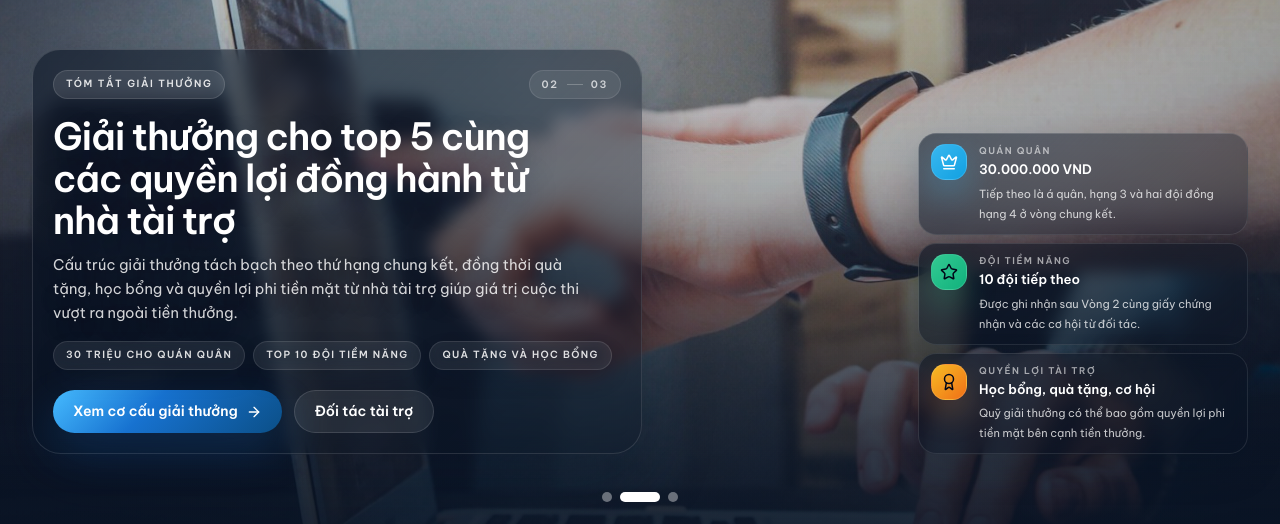
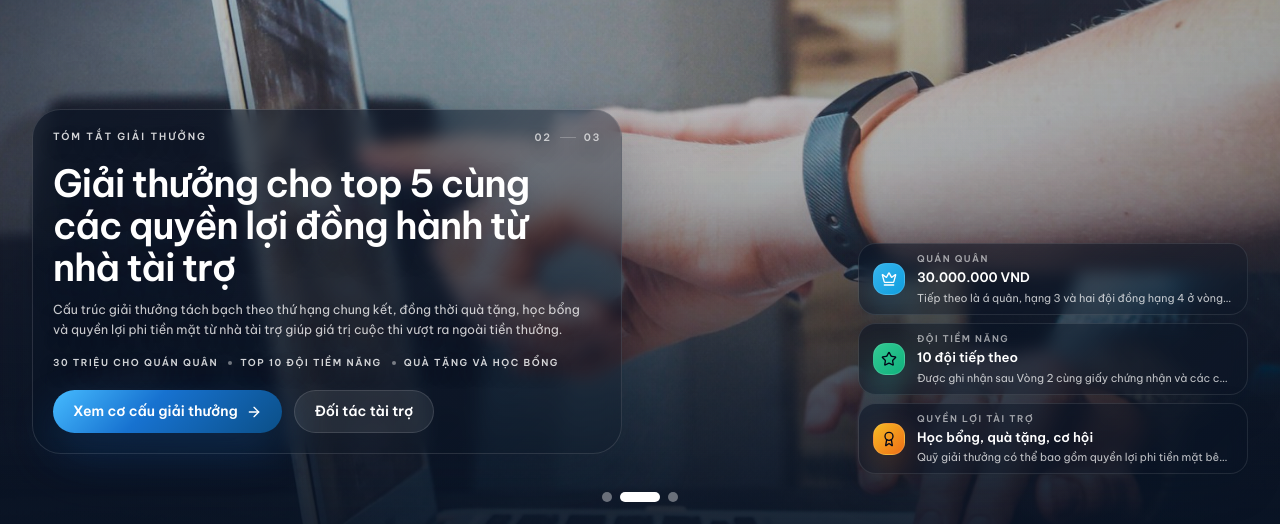
Before and after one commit to tamphan2911/attacker_2026, a Next.js app: page / in a window 1280 px wide. Shown: the part 217-741 px from the top of the page. Built offline with nearby package versions, Linux system fonts and the light colour scheme; no server answers.

Commit message:
Simplify homepage hero overlay details

```diff
--- a/src/components/home-page.tsx
+++ b/src/components/home-page.tsx
@@ -198,13 +198,13 @@ export function HomePage() {
           <div className="absolute inset-0 bg-[radial-gradient(circle_at_50%_12%,rgba(255,255,255,0.12),transparent_24%),linear-gradient(90deg,rgba(7,18,35,0.18)_0%,rgba(7,18,35,0.04)_38%,rgba(7,18,35,0.05)_62%,rgba(7,18,35,0.18)_100%),linear-gradient(180deg,rgba(7,18,35,0.02)_0%,rgba(7,18,35,0.12)_46%,rgba(7,18,35,0.72)_100%)]" />
 
           <div className="relative z-10 mx-auto flex min-h-[560px] max-w-7xl items-end px-4 pb-16 pt-24 text-white md:min-h-[620px] md:px-8 md:pb-20 md:pt-28">
-            <div className="grid w-full gap-4 lg:grid-cols-[minmax(0,610px)_minmax(0,330px)] lg:items-end lg:justify-between">
+            <div className="grid w-full gap-4 lg:grid-cols-[minmax(0,590px)_390px] lg:items-end lg:justify-between">
               <div className="max-w-[610px] rounded-[1.8rem] border border-white/12 bg-[linear-gradient(135deg,rgba(7,18,35,0.58),rgba(7,18,35,0.30))] px-4 py-4 shadow-[0_24px_70px_rgba(7,18,35,0.28)] backdrop-blur-sm md:px-5 md:py-5">
                 <div className="flex flex-wrap items-center justify-between gap-3">
-                  <span className="inline-flex items-center rounded-full border border-white/12 bg-[rgba(255,255,255,0.10)] px-3 py-1.5 text-[0.62rem] font-semibold uppercase tracking-[0.16em] text-white/86">
+                  <span className="inline-flex items-center text-[0.62rem] font-semibold uppercase tracking-[0.2em] text-white/82 [text-shadow:0_8px_18px_rgba(7,18,35,0.34)]">
                     {pickText(locale, currentHeroSlide.eyebrow)}
                   </span>
-                  <div className="inline-flex items-center gap-2 rounded-full border border-white/10 bg-[rgba(255,255,255,0.08)] px-3 py-1.5 text-[0.64rem] font-semibold uppercase tracking-[0.16em] text-white/72">
+                  <div className="inline-flex items-center gap-2 text-[0.64rem] font-semibold uppercase tracking-[0.16em] text-white/68 [text-shadow:0_8px_18px_rgba(7,18,35,0.34)]">
                     <span>{String(activeSlide + 1).padStart(2, "0")}</span>
                     <span className="h-px w-4 bg-white/24" />
                     <span>{String(heroDeck.length).padStart(2, "0")}</span>
@@ -214,18 +214,19 @@ export function HomePage() {
                 <h1 className="theme-heading mt-4 max-w-[34rem] text-[1.65rem] font-semibold leading-[1.15] text-white [text-shadow:0_12px_28px_rgba(7,18,35,0.38)] md:text-[2.35rem] md:leading-[1.12]">
                   {pickText(locale, currentHeroSlide.title)}
                 </h1>
-                <p className="mt-3 max-w-[33rem] text-[0.86rem] leading-6 text-white/82 [text-shadow:0_10px_24px_rgba(7,18,35,0.30)] md:text-[0.92rem]">
+                <p className="mt-3 max-w-[33rem] text-[0.74rem] leading-5 text-white/78 [text-shadow:0_10px_24px_rgba(7,18,35,0.30)] md:text-[0.78rem]">
                   {pickText(locale, currentHeroSlide.description)}
                 </p>
 
-                <div className="mt-4 flex flex-wrap gap-2">
-                  {currentHeroSlide.highlights.map((item) => (
-                    <div
+                <div className="mt-4 flex flex-wrap items-center gap-x-2.5 gap-y-1.5">
+                  {currentHeroSlide.highlights.map((item, index) => (
+                    <span
                       key={item.en}
-                      className="rounded-full border border-white/10 bg-[rgba(255,255,255,0.08)] px-3 py-1.5 text-[0.62rem] font-semibold uppercase tracking-[0.14em] text-white/86 shadow-[0_10px_22px_rgba(7,18,35,0.10)] backdrop-blur-sm"
+                      className="inline-flex items-center gap-2 text-[0.6rem] font-semibold uppercase tracking-[0.16em] text-white/82 [text-shadow:0_8px_18px_rgba(7,18,35,0.34)]"
                     >
+                      {index > 0 ? <span className="h-1 w-1 rounded-full bg-white/42" /> : null}
                       {pickText(locale, item)}
-                    </div>
+                    </span>
                   ))}
                 </div>
 
@@ -246,29 +247,29 @@ export function HomePage() {
                 </div>
               </div>
 
-              <div className="grid gap-2 sm:grid-cols-3 lg:grid-cols-1 lg:self-end">
+              <div className="grid gap-2 sm:grid-cols-3 lg:w-[390px] lg:grid-cols-1 lg:self-end lg:justify-self-end lg:translate-y-5">
                 {currentHeroSlide.cards.map((item, index) => {
                   const Icon = heroCardIcons[activeSlide % heroCardIcons.length]?.[index] ?? Sparkles;
 
                   return (
                     <div
                       key={item.label.en}
-                      className="rounded-[1.15rem] border border-white/10 bg-[linear-gradient(135deg,rgba(7,18,35,0.54),rgba(7,18,35,0.28))] px-3 py-2.5 shadow-[0_16px_36px_rgba(7,18,35,0.20)] backdrop-blur-sm"
+                      className="rounded-[1.1rem] border border-white/10 bg-[linear-gradient(135deg,rgba(7,18,35,0.56),rgba(7,18,35,0.30))] px-3.5 py-2 shadow-[0_16px_36px_rgba(7,18,35,0.20)] backdrop-blur-sm"
                     >
-                      <div className="flex items-start gap-3">
+                      <div className="flex items-center gap-3">
                         <div
-                          className={`flex h-9 w-9 shrink-0 items-center justify-center rounded-[0.9rem] border border-white/12 ${heroCardIconClasses[index % heroCardIconClasses.length]}`}
+                          className={`flex h-8 w-8 shrink-0 items-center justify-center rounded-[0.8rem] border border-white/12 ${heroCardIconClasses[index % heroCardIconClasses.length]}`}
                         >
-                          <Icon className="h-4.5 w-4.5" />
+                          <Icon className="h-4 w-4" />
                         </div>
                         <div className="min-w-0">
                           <p className="text-[0.58rem] font-semibold uppercase tracking-[0.16em] text-white/60">
                             {pickText(locale, item.label)}
                           </p>
-                          <p className="mt-0.5 text-[0.82rem] font-semibold text-white">
+                          <p className="mt-0.5 truncate text-[0.82rem] font-semibold text-white">
                             {pickText(locale, item.value)}
                           </p>
-                          <p className="mt-1 line-clamp-2 text-[0.7rem] leading-5 text-white/76">
+                          <p className="mt-0.5 line-clamp-1 text-[0.68rem] leading-4 text-white/74">
                             {pickText(locale, item.note)}
                           </p>
                         </div>
```
